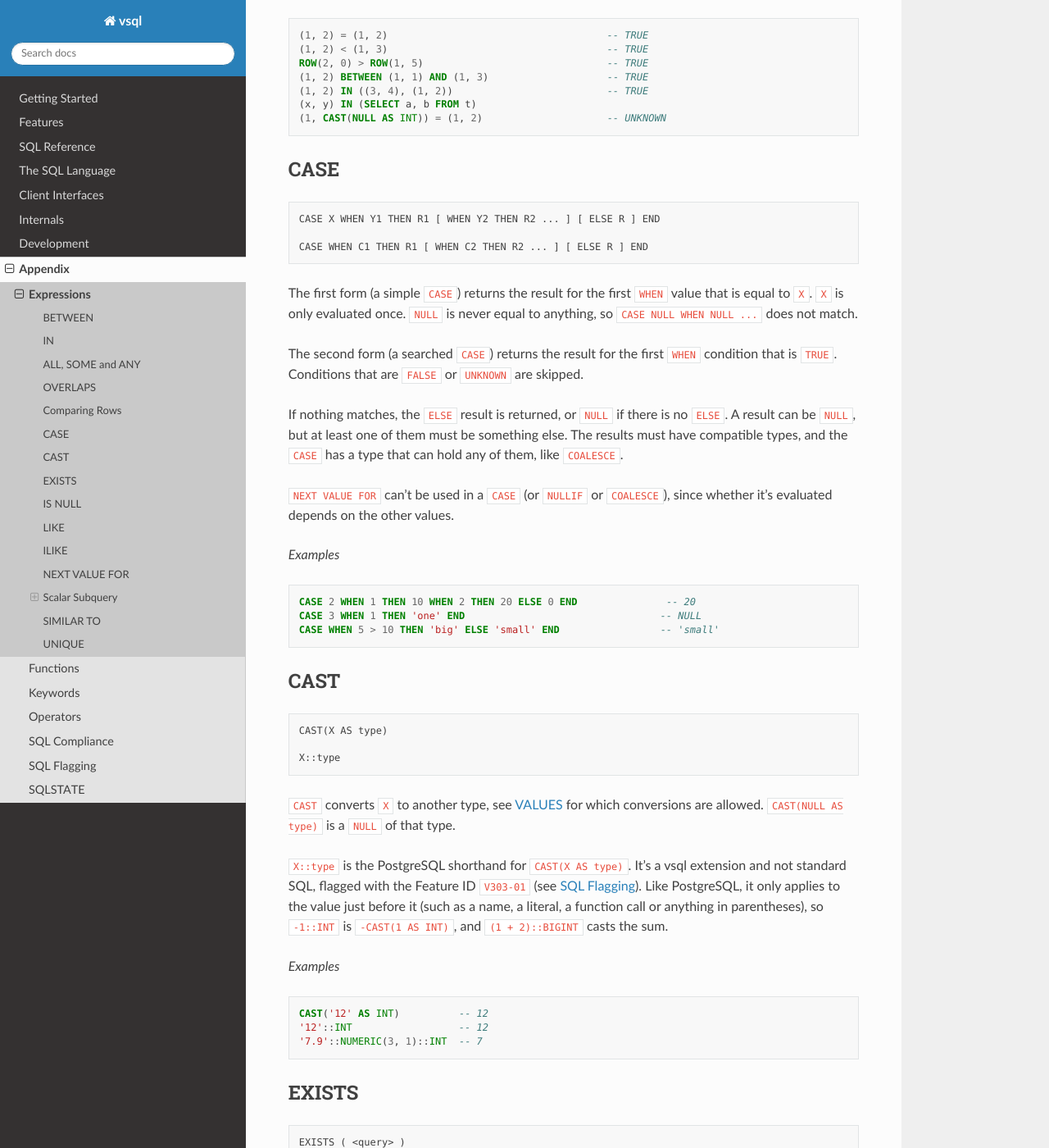
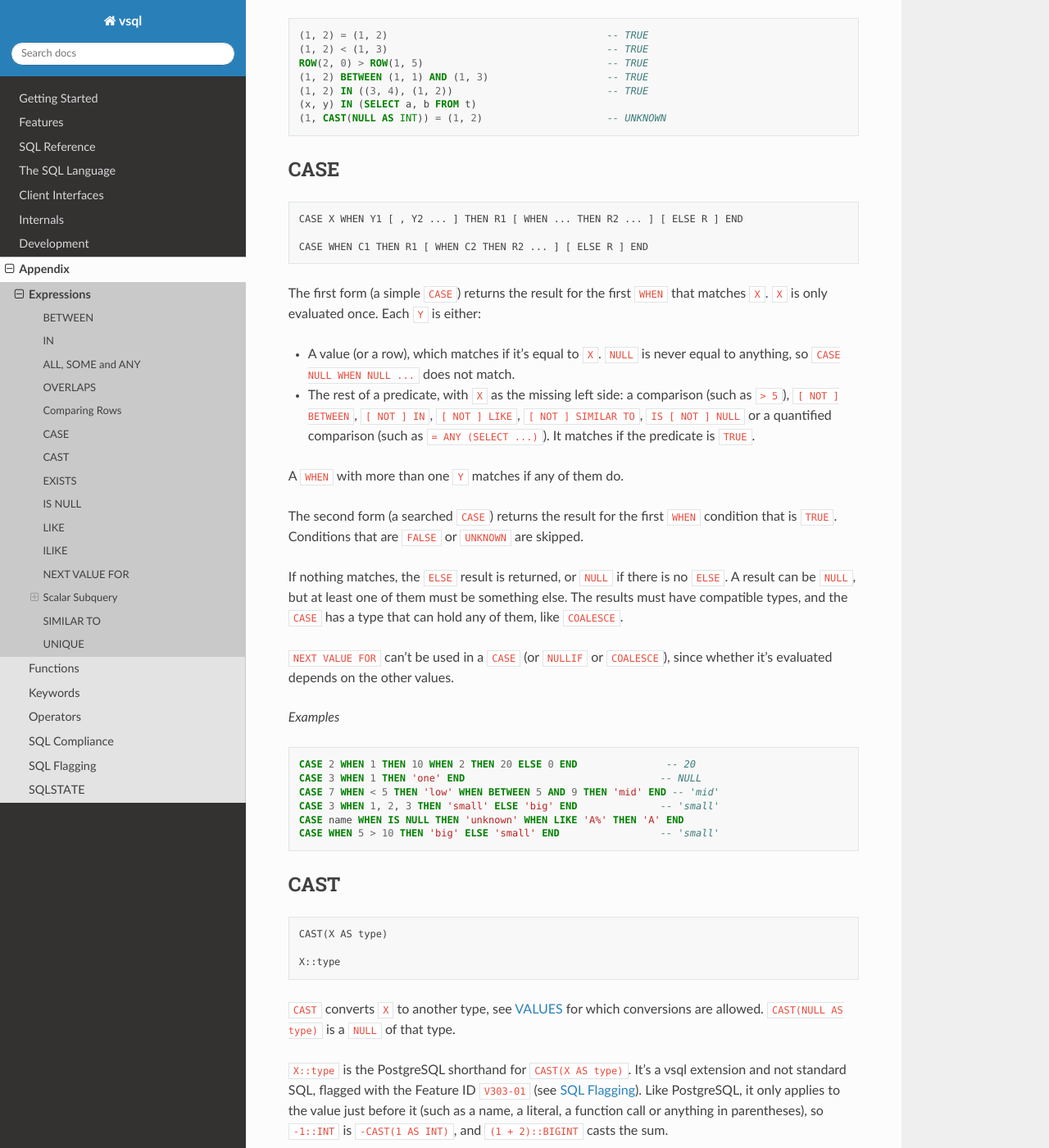
Before and after one commit to elliotchance/vsql, a Sphinx documentation site: the page built from docs/expressions.rst, in a window 1280 px wide and 1400 px high, scrolled down 3465 px. Shown: the whole window at 82% size. Built offline with Sphinx 7.4.7 and the Read the Docs theme 3.1.0, drawn with Linux system fonts in a browser that asks for light colours.

Commit message:
language: Add predicates and lists as simple CASE WHEN operands (#1457)
A WHEN of a simple CASE can now be a predicate without its left side
(such as "> 5", "BETWEEN 1 AND 3", "IN (1, 2)", "LIKE 'a%'" or "IS
NULL"), or a comma separated list of them (F262, F263). Each one is the
predicate with the case operand on the left, which is still only
evaluated once. The case operand and the WHEN values can also be rows.

Fixes #1303
Fixes #1304

Co-authored-by: Claude Opus 5.5 <noreply@anthropic.com>

```diff
--- a/docs/expressions.rst
+++ b/docs/expressions.rst
@@ -170,13 +170,21 @@ CASE
 
 .. code-block:: text
 
-  CASE X WHEN Y1 THEN R1 [ WHEN Y2 THEN R2 ... ] [ ELSE R ] END
+  CASE X WHEN Y1 [ , Y2 ... ] THEN R1 [ WHEN ... THEN R2 ... ] [ ELSE R ] END
 
   CASE WHEN C1 THEN R1 [ WHEN C2 THEN R2 ... ] [ ELSE R ] END
 
 The first form (a simple ``CASE``) returns the result for the first ``WHEN``
-value that is equal to ``X``. ``X`` is only evaluated once. ``NULL`` is never
-equal to anything, so ``CASE NULL WHEN NULL ...`` does not match.
+that matches ``X``. ``X`` is only evaluated once. Each ``Y`` is either:
+
+- A value (or a row), which matches if it's equal to ``X``. ``NULL`` is never
+  equal to anything, so ``CASE NULL WHEN NULL ...`` does not match.
+- The rest of a predicate, with ``X`` as the missing left side: a comparison
+  (such as ``> 5``), ``[ NOT ] BETWEEN``, ``[ NOT ] IN``, ``[ NOT ] LIKE``,
+  ``[ NOT ] SIMILAR TO``, ``IS [ NOT ] NULL`` or a quantified comparison (such
+  as ``= ANY (SELECT ...)``). It matches if the predicate is ``TRUE``.
+
+A ``WHEN`` with more than one ``Y`` matches if any of them do.
 
 The second form (a searched ``CASE``) returns the result for the first ``WHEN``
 condition that is ``TRUE``. Conditions that are ``FALSE`` or ``UNKNOWN`` are
@@ -196,6 +204,9 @@ since whether it's evaluated depends on the other values.
 
   CASE 2 WHEN 1 THEN 10 WHEN 2 THEN 20 ELSE 0 END               -- 20
   CASE 3 WHEN 1 THEN 'one' END                                 -- NULL
+  CASE 7 WHEN < 5 THEN 'low' WHEN BETWEEN 5 AND 9 THEN 'mid' END -- 'mid'
+  CASE 3 WHEN 1, 2, 3 THEN 'small' ELSE 'big' END              -- 'small'
+  CASE name WHEN IS NULL THEN 'unknown' WHEN LIKE 'A%' THEN 'A' END
   CASE WHEN 5 > 10 THEN 'big' ELSE 'small' END                 -- 'small'
 
 CAST
--- a/docs/sql-compliance-9075-2.rst
+++ b/docs/sql-compliance-9075-2.rst
@@ -722,10 +722,10 @@ Optional Features
    * - ❌ **F251**
      - **Domain support**
 
-   * - ❌ **F262**
+   * - ⭕ **F262**
      - **Extended CASE expression**
 
-   * - ❌ **F263**
+   * - ✅ **F263**
      - **Comma-separated predicates in simple CASE expression**
 
    * - ❌ **F271**
--- a/docs/sql-compliance.rst
+++ b/docs/sql-compliance.rst
@@ -18,7 +18,7 @@ vsql follows three of them. Each has its own page:
    * - :doc:`sql-compliance-9075-2`
      - The SQL language
      - 129 of 164
-     - 91 of 364
+     - 92 of 364
 
    * - :doc:`sql-compliance-9075-3`
      - The C API
```
Also changed, not shown: docs/standard/part2/06.txt (+7 -7 lines), 11 other files.
